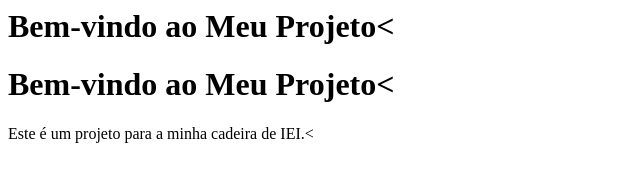
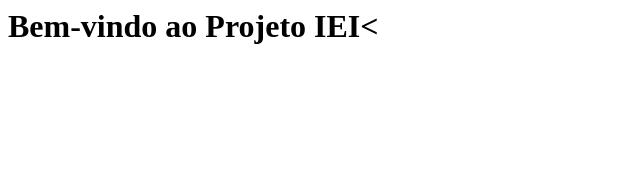
Before and after one commit to eduardorepas/git-practice-repo, a plain HTML site: page index.html in a window 1280 px wide. Shown: the whole page, without its empty margins (0-640 px from the left). Drawn offline with Linux system fonts and the light colour scheme.

Commit message:
Atualiza título no branch A

```diff
--- a/index.html
+++ b/index.html
@@ -1,3 +1 @@
-<h1>Bem-vindo ao Meu Projeto<</h1>
-<h1>Bem-vindo ao Meu Projeto<</h1>
-<p>Este é um projeto para a minha cadeira de IEI.<</p>
+<h1>Bem-vindo ao Projeto IEI<</h1>
```
